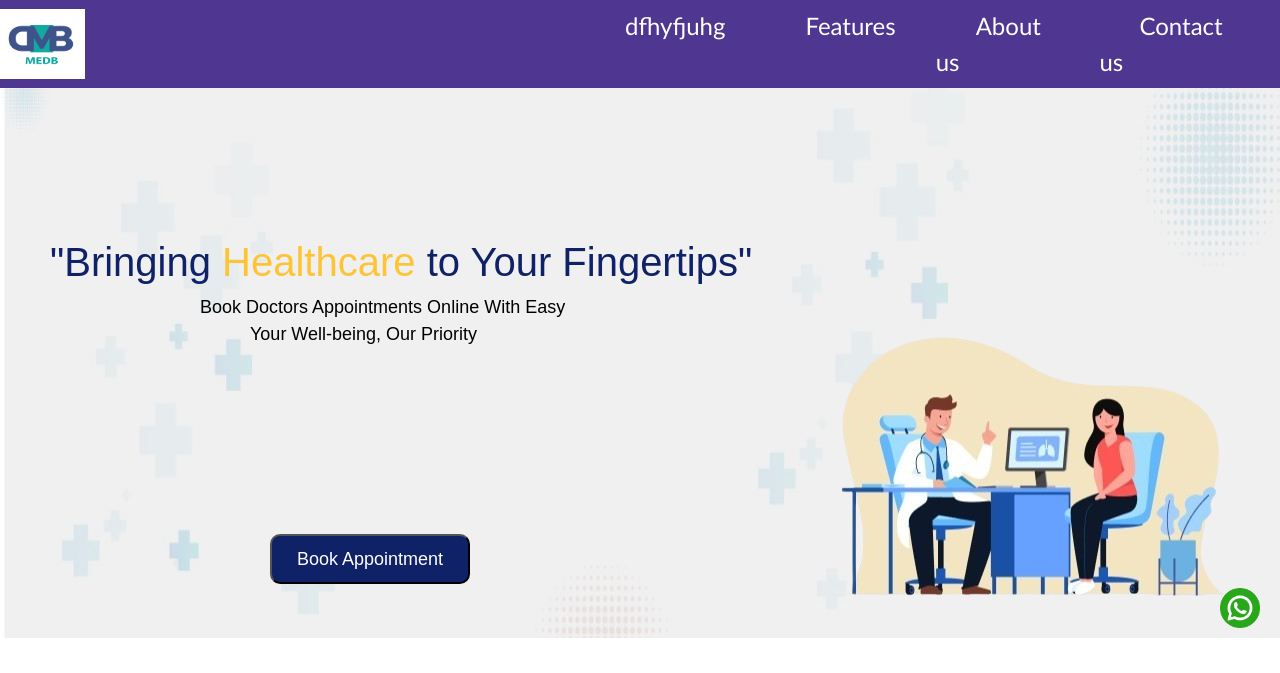
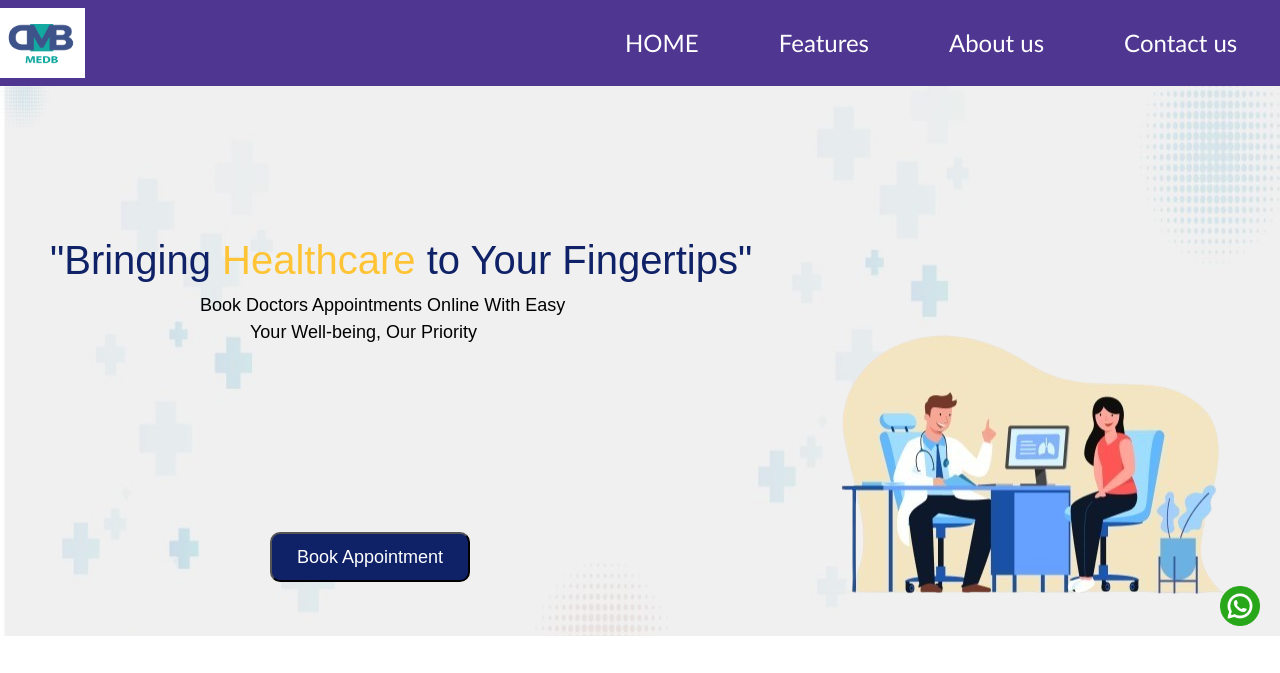
Before and after one commit to MedBIndia/new-main, a plain HTML site: page index.html in a window 1280 px wide. Shown: the top 673 px of the page. Drawn offline with nearby package versions, Linux system fonts and the light colour scheme.

Commit message:
commit changes

```diff
--- a/index.html
+++ b/index.html
@@ -16,7 +16,7 @@
             <a class="brand" href=""><img id="nav-logo" src="images/new-logo.png"></a>
             <ul class="navbar-nav mr-auto" style="padding-left: 500px;">
                 <li class="nav-item active">
-                    <a class="link" href="#courses">dfhyfjuhg</a>
+                    <a class="link" href="#courses">HOME</a>
                 </li>
                 <li class="nav-item">
                     <a class="link" href="#tutorials">Features</a>
```
Also changed, not shown: images/client.jpg.
